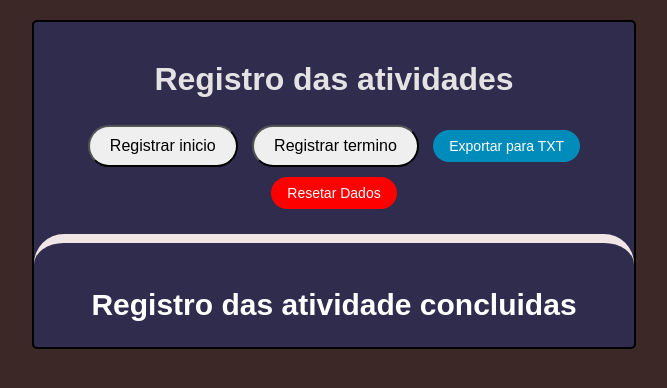
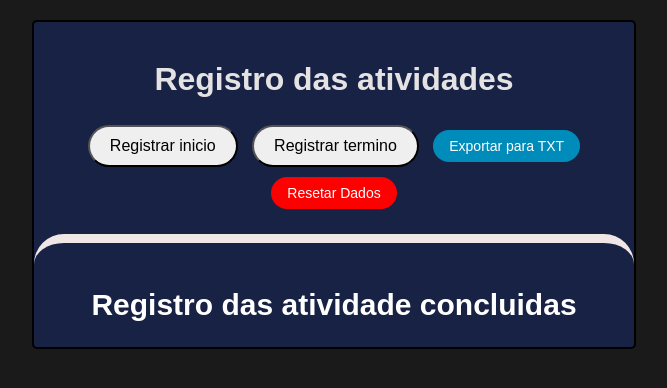
Before and after one commit to ViniScooper/fluxo-de-atividade, a plain HTML site: page index.html in a window 1280 px wide. Shown: the whole page, without its empty margins (306-973 px from the left). Drawn offline with Linux system fonts and the light colour scheme.

Commit message:
alterações no lyout

```diff
--- a/styles.css
+++ b/styles.css
@@ -2,7 +2,7 @@ body {
     font-family: Arial, sans-serif;
     margin: 0;
     padding: 0;
-    background-color: rgba(41, 18, 18, 0.904);
+    background-color: rgba(3, 3, 3, 0.904);
 
   }
 
```
